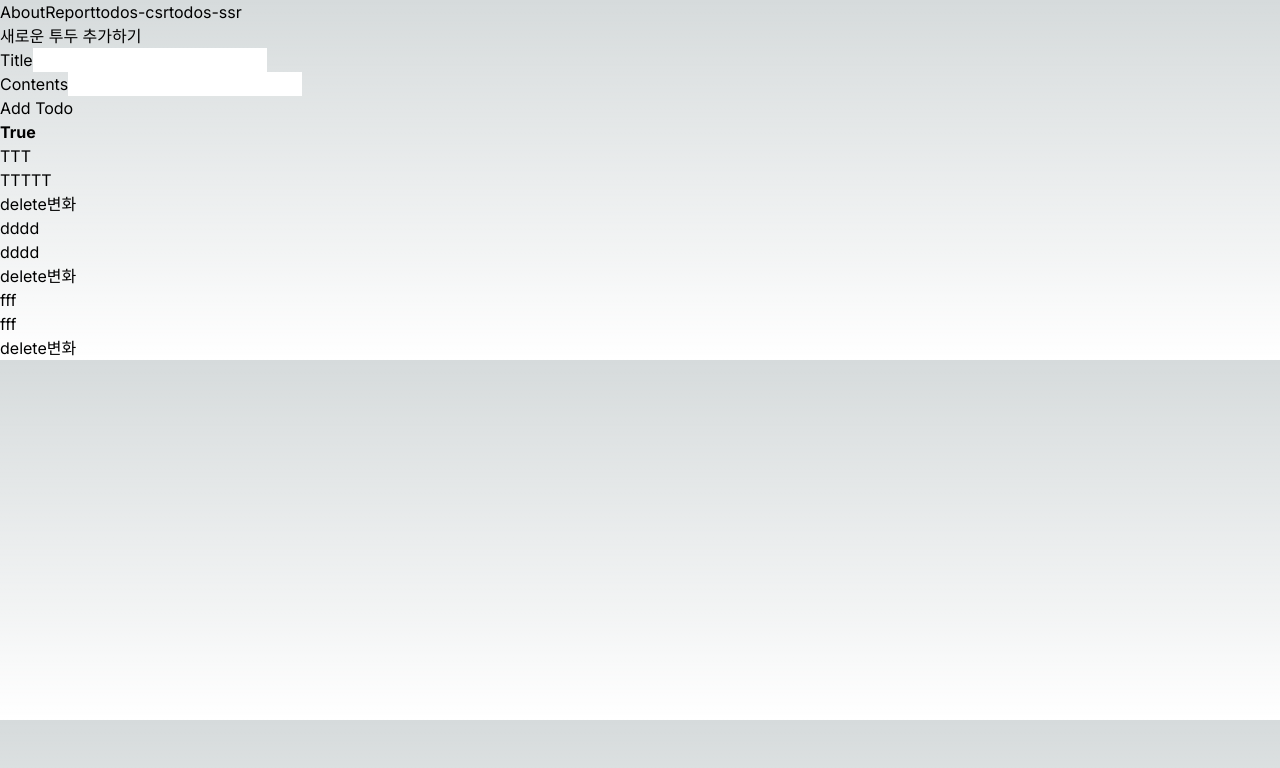
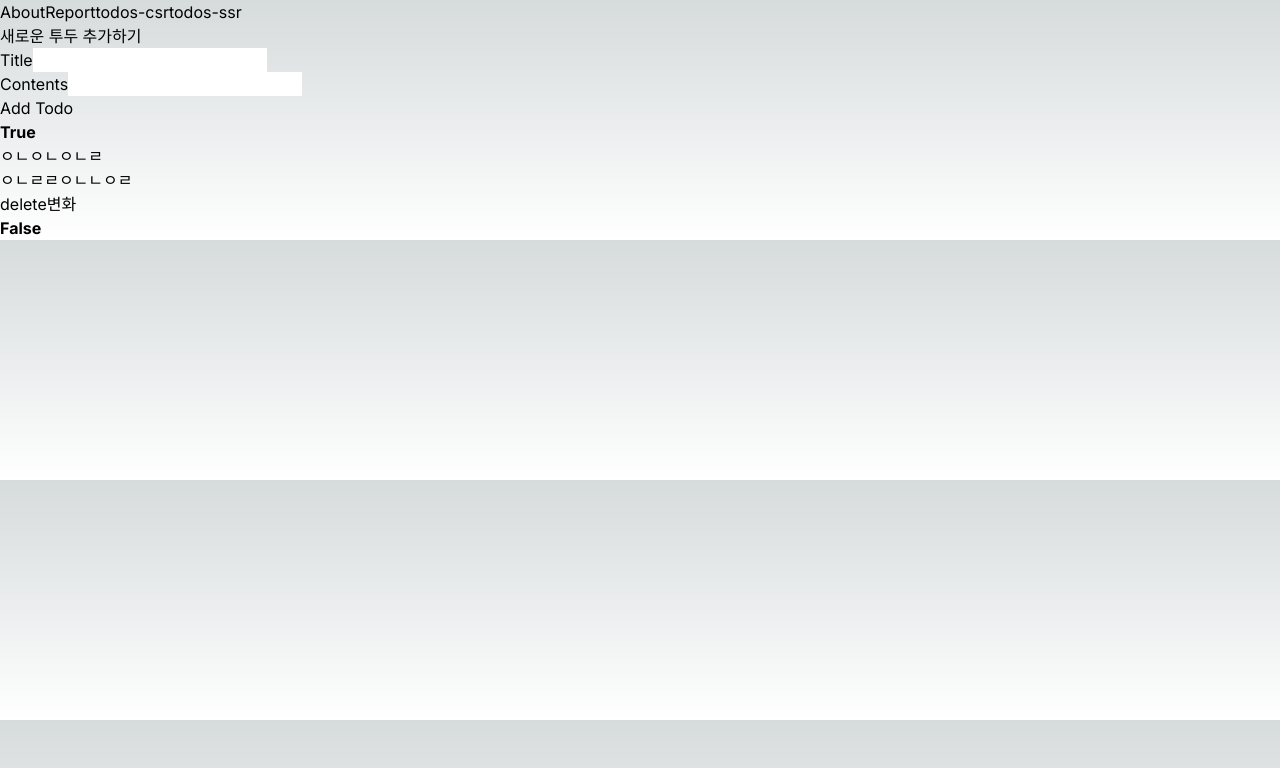
Before and after one commit to Andante23/next_todoList, a Next.js app: page /todos-csr in a window 1280 px wide. Shown: the top 768 px of the page. Built offline with nearby package versions, Linux system fonts and the light colour scheme; data requests are answered from the project's data file.

Commit message:
Feat : page.tsx 에 todoList 삭제 로직 추가 Feat : route.ts 에 todoList 삭제 백엔드 로직 추가

```diff
--- a/db.json
+++ b/db.json
@@ -1,21 +1,9 @@
 {
   "todos": [
     {
-      "id": "065f",
-      "title": "TTT",
-      "content": "TTTTT",
-      "isDone": false
-    },
-    {
-      "id": "3cbe",
-      "title": "dddd",
-      "content": "dddd",
-      "isDone": false
-    },
-    {
-      "id": "68a2",
-      "title": "fff",
-      "content": "fff",
+      "id": "679c",
+      "title": "ㅇㄴㅇㄴㅇㄴㄹ",
+      "content": "ㅇㄴㄹㄹㅇㄴㄴㅇㄹ",
       "isDone": false
     }
   ],
--- a/src/app/api/todos/route.ts
+++ b/src/app/api/todos/route.ts
@@ -32,14 +32,51 @@ export async function POST(request: Request) {
   });
 }
 
-// export async function DELETE(request: Request) {
-//   const url = new URL(request.url);
-//   const id = url.pathname.split("/").pop();
+// 데이터 수정하기
+export async function PATCH(request: Request) {
+  const { isDone } = await request.json();
 
-//   await fetch(`http://localhost:4000/todos${id}`, {
-//     method: "DELETE",
-//     headers: {
-//       "content-type": "application/json",
-//     },
-//   });
-// }
+  // 제가 요청한 URL 생성
+  const url = new URL(request.url);
+
+  // 컴퓨터가 요청 URL을 찾아요 그리고 거기에서 id를 얻어옴
+  const id = url.searchParams.get("id");
+
+  const response = await fetch(`https://localhost:4000/todos/${id}`, {
+    method: "PUT",
+    headers: {
+      "Content-Type": "application/json",
+    },
+
+    body: JSON.stringify({ isDone: !isDone }),
+  });
+
+  const todo = await response.json();
+
+  return Response.json({
+    todo,
+  });
+}
+
+// 데이터 삭제하기
+export async function DELETE(request: Request) {
+  // 제가 요청한 URL 생성
+  const url = new URL(request.url);
+
+  // 컴퓨터가 요청 URL을 찾아요 그리고 거기에서 id를 얻어옴
+  const id = url.searchParams.get("id");
+
+  const response = await fetch(`http://localhost:4000/todos/${id}`, {
+    method: "DELETE",
+  });
+
+  if (response.ok) {
+    return Response.json({
+      message: "Todo deleted successfully",
+    });
+  } else {
+    return new Response("Failed to delete Todo", {
+      status: 500,
+    });
+  }
+}
--- a/src/app/todos-csr/page.tsx
+++ b/src/app/todos-csr/page.tsx
@@ -40,24 +40,14 @@ function TodoCsrPage() {
     },
   });
 
-  // const patchTodoMutation = useMutation({
-  //   mutationFn: async ({ id, isDone }: Todos) => {
-  //     const response = await fetch(`http://localhost:3000/api/todos/${id}`, {
-  //       method: "PATCH",
-  //       headers: {
-  //         "Content-Type": "application/json",
-  //       },
-  //       body: JSON.stringify({ isDone: !isDone }),
-  //     });
-  //     const todo = await response.json();
-  //     return todo;
-  //   },
-  //   onSuccess: async () => {
-  //     await queryClient.invalidateQueries({
-  //       queryKey: [`todos`],
-  //     });
-  //   },
-  // });
+  // 데이터 삭제하기
+  const deleteTodoMutation = useMutation({
+    mutationFn: async (id: string) => {
+      await fetch(`http://localhost:3000/api/todos?id=${id}`, {
+        method: "DELETE",
+      });
+    },
+  });
 
   if (isLoading) {
     return <div>로딩중</div>;
@@ -66,26 +56,6 @@ function TodoCsrPage() {
   if (isError) {
     return <div>에러</div>;
   }
-
-  // const changeTodoStateFalseButtonClick = (id: string, isDone?: Boolean) => {
-  //   const isChange: boolean = window.confirm("변경하겠습니까?");
-
-  //   if (isChange) {
-  //     patchTodoMutation.mutate({ id, isDone: false, title, content });
-  //   } else {
-  //     return;
-  //   }
-  // };
-
-  // const changeTodoStateTrueButtonClick = (id: string, isDone?: Boolean) => {
-  //   const isChange: boolean = window.confirm("변경하겠습니까?");
-
-  //   if (isChange) {
-  //     patchTodoMutation.mutate({ id, isDone: true, title, content });
-  //   } else {
-  //     return;
-  //   }
-  // };
 
   return (
     <>
@@ -150,23 +120,17 @@ function TodoCsrPage() {
               <p>{data.content}</p>
               <button
                 onClick={() => {
-                  // deleteTodoMutation.mutate(data.id);
+                  deleteTodoMutation.mutate(data.id);
                 }}
               >
                 delete
               </button>
-              <button
-              // onClick={() => {
-              //   changeTodoStateFalseButtonClick(data.id);
-              // }}
-              >
-                변화
-              </button>
+              <button>변화</button>
             </div>
           ))}
       </section>
 
-      {/* <section>
+      <section>
         <h1>
           <b>False</b>
         </h1>
@@ -183,18 +147,10 @@ function TodoCsrPage() {
               >
                 delete
               </button>
-              <button
-                onClick={() => {
-                  // changeTodoStateTrueButtonClick(data.id);
-                }}
-              >
-                변화
-              </button>
+              <button>변화</button>
             </div>
           ))}
-      </section> */}
-
-      {}
+      </section>
     </>
   );
 }
```
